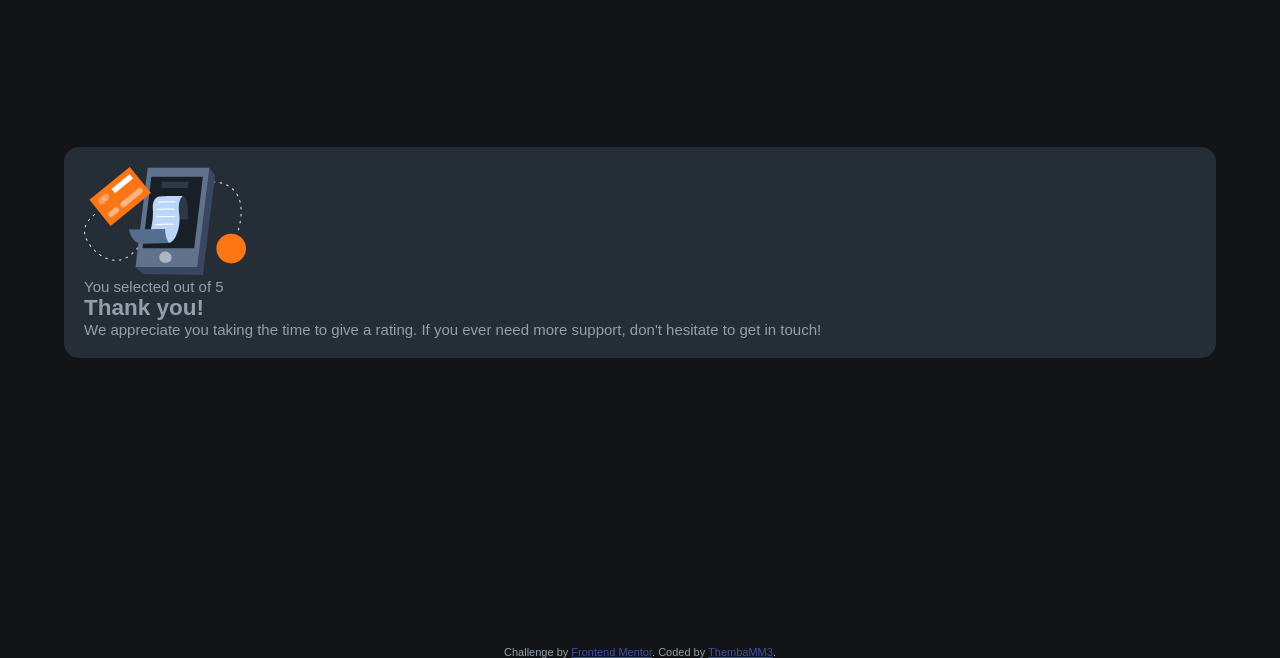
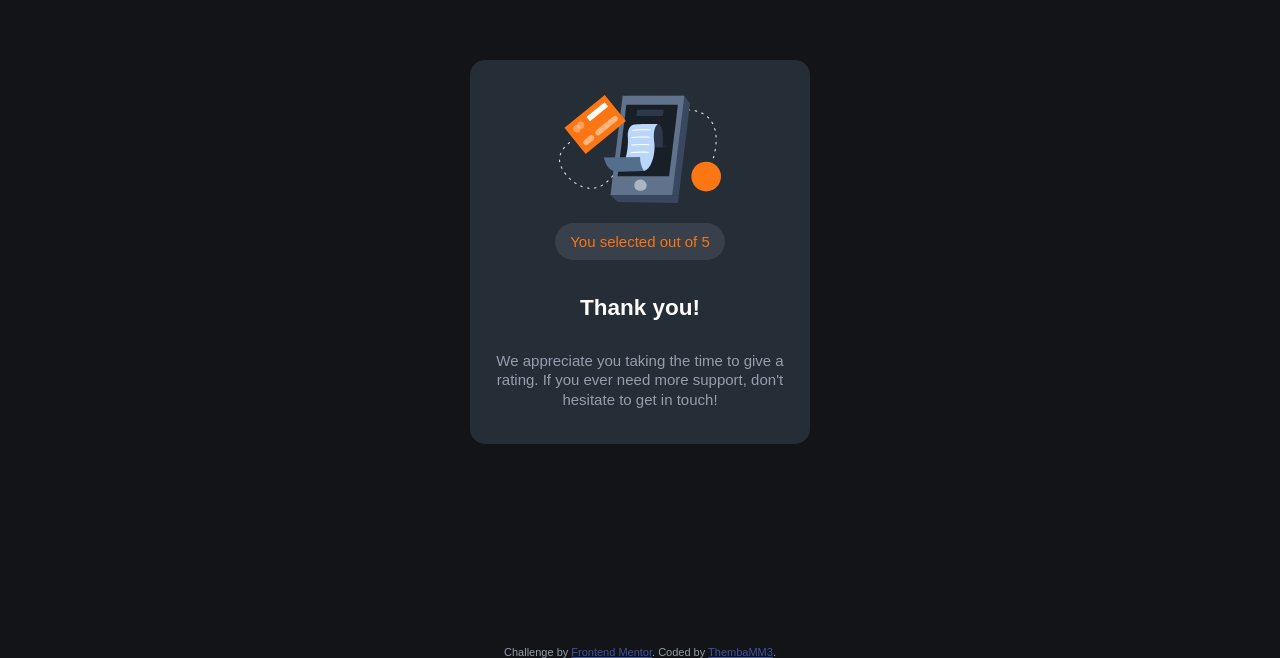
Before and after one commit to ThembaMtshelwane/interactive-rating-component-main, a plain HTML site: page secondPage.html in a window 1280 px wide. Shown: the part 142-800 px from the top of the page. Drawn offline with Linux system fonts and the light colour scheme.

Commit message:
second page styles

```diff
--- a/generalStyles.css
+++ b/generalStyles.css
@@ -33,6 +33,7 @@ body {
 .mainContainer {
   background-color: var(--darkBlue);
   width: 90%;
+  max-width: 340px;
   padding: 20px;
   margin: auto;
   border-radius: 15px;
--- a/secondPage.css
+++ b/secondPage.css
@@ -0,0 +1,43 @@
+:root {
+  /* Primary */
+  --orange: hsl(25, 97%, 53%);
+
+  /* Neutral */
+  --white: hsl(0, 0%, 100%);
+  --lightGrey: hsl(217, 12%, 63%);
+  --darkBlue: hsl(213, 19%, 18%);
+  --veryDarkBlue: hsl(216, 12%, 8%);
+  --otherGrey: hsla(217, 12%, 63%, 0.167);
+}
+
+.mainContainer {
+  display: flex;
+  flex-direction: column;
+  align-items: center;
+  justify-content: center;
+}
+
+img {
+  margin-top: 15px;
+}
+
+.selected {
+  color: var(--orange);
+  padding: 10px;
+  width: 170px;
+  background-color: var(--otherGrey);
+  border-radius: 100px;
+  margin: 20px 0px;
+  text-align: center;
+}
+
+h1 {
+  margin: 15px 0px;
+  color: var(--white);
+}
+
+.description {
+  text-align: center;
+  line-height: 1.2rem;
+  margin: 15px 0px;
+}
--- a/styles.css
+++ b/styles.css
@@ -7,13 +7,14 @@
   --lightGrey: hsl(217, 12%, 63%);
   --darkBlue: hsl(213, 19%, 18%);
   --veryDarkBlue: hsl(216, 12%, 8%);
+  --otherGrey: hsla(217, 12%, 63%, 0.167);
 }
 
 img {
   /* border: 2px solid; */
   padding: 7px;
   border-radius: 50%;
-  background-color: hsla(217, 12%, 63%, 0.167);
+  background-color: var(--otherGrey);
   margin: 10px 0px;
 }
 
@@ -40,7 +41,7 @@ p {
   height: 50px;
   border: none;
   border-radius: 50%;
-  background-color: hsla(217, 12%, 63%, 0.116);
+  background-color: var(--otherGrey);
   color: var(--lightGrey);
   font-weight: 700;
 }
```
